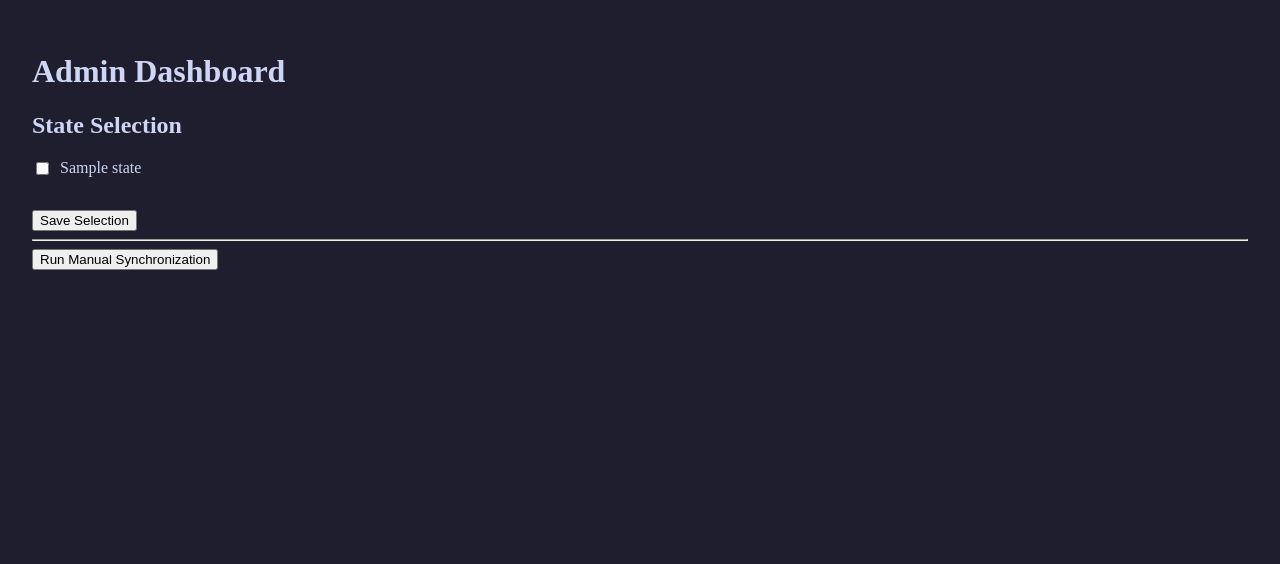
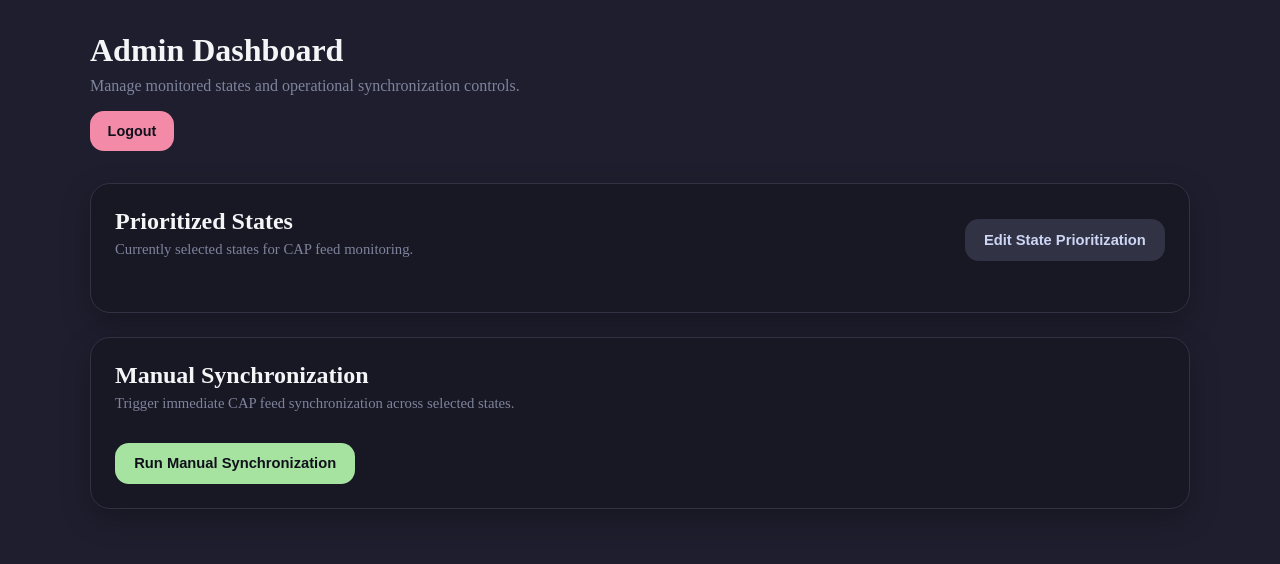
Before and after one commit to FelicityIris/NDMA-GeoAlert-Dashboard, a Flask app: template app/templates/admin/dashboard.html in a window 1280 px wide. Shown: the part 40-604 px from the top of the page. Run offline with Flask 3, Linux system fonts and the light colour scheme; the template is opened without the code that fills it: most values are stand-ins (such as "Sample title", 1, 10 or a date in 2020); parts of the project's set-up code (start-up, migrations or seed data) failed here and were passed over.

Commit message:
feat: redesign admin dashboard

```diff
--- a/app/static/css/style.css
+++ b/app/static/css/style.css
@@ -1,4 +1,5 @@
-html, body {
+html,
+body {
     height: 100vh;
     width: 100vw;
     margin: 0;
@@ -80,14 +81,12 @@ hr {
 .alert-card:hover {
     border-color: #585b70;
     transform: translateY(-2px);
-    box-shadow:
-        0 8px 24px rgba(0, 0, 0, 0.25);
+    box-shadow: 0 8px 24px rgba(0, 0, 0, 0.25);
 }
 
 .alert-card[open] {
     border-color: #7f849c;
-    transition:
-        transform 1s ease,
+    transition: transform 1s ease;
 }
 
 .alert-summary {
@@ -158,8 +157,7 @@ hr {
 .alert-details {
     display: grid;
     grid-template-rows: 0fr;
-    transition:
-        grid-template-rows 0.3s ease;
+    transition: grid-template-rows 0.3s ease;
     background: #11111b;
 }
 
@@ -176,11 +174,7 @@ hr {
 }
 
 .alert-card[open] .alert-details {
-    padding:
-        0
-        1.2rem
-        1.2rem
-        1.2rem;
+    padding: 0 1.2rem 1.2rem 1.2rem;
 }
 
 .alert-headline-box {
@@ -208,8 +202,7 @@ hr {
 
 .alert-detail-grid {
     display: grid;
-    grid-template-columns:
-        repeat(auto-fit, minmax(180px, 1fr));
+    grid-template-columns: repeat(auto-fit, minmax(180px, 1fr));
     gap: 0.75rem;
 }
 
@@ -242,9 +235,7 @@ hr {
 }
 
 .district-tag {
-    padding:
-        0.45rem
-        0.8rem;
+    padding: 0.45rem 0.8rem;
     border-radius: 999px;
     background: #313244;
     color: #cdd6f4;
@@ -327,18 +318,191 @@ hr {
 /* Admin Dashboard */
 
 .admin-container {
+    max-width: 1100px;
+    margin: 0 auto;
     padding: 2rem;
 }
 
+.admin-header {
+    margin-bottom: 2rem;
+}
+
+.admin-header h1 {
+    margin: 0;
+    color: #f5f5f7;
+    font-size: 2rem;
+}
+
+.admin-header p {
+    margin-top: 0.5rem;
+    color: #7f849c;
+}
+
+.admin-card {
+    margin-bottom: 1.5rem;
+    padding: 1.5rem;
+    border-radius: 20px;
+    background: #181825;
+    border: 1px solid #313244;
+    box-shadow: 0 10px 30px rgba(0, 0, 0, 0.25);
+}
+
+.admin-card-header {
+    display: flex;
+    justify-content: space-between;
+    align-items: center;
+    gap: 1rem;
+    margin-bottom: 1rem;
+}
+
+.admin-card-header h2 {
+    margin: 0;
+    color: #f5f5f7;
+}
+
+.admin-card-header p {
+    margin-top: 0.35rem;
+    color: #7f849c;
+    font-size: 0.92rem;
+}
+
+.expand-button,
+.primary-button,
+.sync-button {
+    border: none;
+    border-radius: 14px;
+    padding: 0.8rem 1.2rem;
+    font-size: 0.92rem;
+    font-weight: 600;
+    cursor: pointer;
+    transition:
+        transform 0.15s ease,
+        opacity 0.15s ease;
+}
+
+.expand-button:hover,
+.primary-button:hover,
+.sync-button:hover {
+    transform: translateY(-1px);
+    opacity: 0.9;
+}
+
+.expand-button {
+    background: #313244;
+    color: #cdd6f4;
+}
+
+.primary-button {
+    background: #89b4fa;
+    color: #11111b;
+}
+
+.sync-button {
+    background: #a6e3a1;
+    color: #11111b;
+}
+
+.selected-state-tags {
+    display: flex;
+    flex-wrap: wrap;
+    gap: 0.6rem;
+}
+
+.selected-state-tag {
+    padding: 0.45rem 0.85rem;
+    border-radius: 999px;
+    background: #313244;
+    color: #cdd6f4;
+    font-size: 0.85rem;
+}
+
+.state-editor {
+    max-height: 0;
+    overflow: hidden;
+    opacity: 0;
+    transition:
+        max-height 0.3s ease,
+        opacity 0.2s ease,
+        margin-top 0.2s ease;
+}
+
+.state-editor.expanded {
+    max-height: 1000px;
+    opacity: 1;
+    margin-top: 1.5rem;
+}
+
 .state-list {
-    display: flex;
-    flex-direction: column;
-    gap: 0.5rem;
-    margin-bottom: 2rem;
+    display: grid;
+    grid-template-columns: repeat(auto-fit, minmax(220px, 1fr));
+    gap: 0.75rem;
 }
 
 .state-item {
     display: flex;
     align-items: center;
-    gap: 0.5rem;
+    gap: 0.75rem;
+    padding: 0.9rem;
+    border-radius: 14px;
+    background: #1e1e2e;
+    border: 1px solid #313244;
+    cursor: pointer;
+    transition:
+        border-color 0.15s ease,
+        background 0.15s ease;
 }
+
+.state-item:hover {
+    border-color: #585b70;
+    background: #24273a;
+}
+
+.state-item span {
+    color: #cdd6f4;
+}
+
+.state-item input[type="checkbox"] {
+    width: 18px;
+    height: 18px;
+}
+
+.sticky-save-container {
+    position: sticky;
+    bottom: 1rem;
+    display: flex;
+    justify-content: flex-end;
+    margin-top: 1.5rem;
+    padding-top: 1rem;
+    background: linear-gradient(to top, #181825 70%, transparent);
+}
+
+.sync-link {
+    text-decoration: none;
+}
+
+.admin-header-actions {
+    margin-top: 1rem;
+}
+
+.logout-link {
+    text-decoration: none;
+}
+
+.logout-button {
+    border: none;
+    border-radius: 14px;
+    padding: 0.75rem 1.1rem;
+    background: #f38ba8;
+    color: #11111b;
+    font-size: 0.9rem;
+    font-weight: 700;
+    cursor: pointer;
+    transition:
+        transform 0.15s ease,
+        opacity 0.15s ease;
+}
+
+.logout-button:hover {
+    transform: translateY(-1px);
+    opacity: 0.9;
+}
--- a/app/templates/admin/dashboard.html
+++ b/app/templates/admin/dashboard.html
@@ -1,16 +1,31 @@
-{% extends "base.html" %}
-
-{% block title %}
-Admin Dashboard
-{% endblock %}
-
-{% block content %}
+{% extends "base.html" %} {% block title %} Admin Dashboard {% endblock %} {% block content %}
 <div class="admin-container">
+    <div class="admin-header">
+        <div>
             <h1>Admin Dashboard</h1>
-
+            <p>Manage monitored states and operational synchronization controls.</p>
+            <div class="admin-header-actions">
+                <a href="{{ url_for('admin.admin_logout') }}" class="logout-link">
+                    <button class="logout-button">Logout</button>
+                </a>
+            </div>
+        </div>
+    </div>
+    <div class="admin-card">
+        <div class="admin-card-header">
+            <div>
+                <h2>Prioritized States</h2>
+                <p>Currently selected states for CAP feed monitoring.</p>
+            </div>
+            <button type="button" class="expand-button" id="toggle-state-editor">Edit State Prioritization</button>
+        </div>
+        <div class="selected-state-tags">
+            {% for state in states %} {% if state.is_selected %}
+            <span class="selected-state-tag"> {{ state.state_name }} </span>
+            {% endif %} {% endfor %}
+        </div>
+        <div class="state-editor" id="state-editor">
             <form method="POST" action="{{ url_for('admin.update_states') }}">
-        <h2>State Selection</h2>
-
                 <div class="state-list">
                     {% for state in states %}
                     <label class="state-item">
@@ -18,22 +33,37 @@ Admin Dashboard
                             type="checkbox"
                             name="selected_states"
                             value="{{ state.state_id }}"
-                    {% if state.is_selected %}
-                    checked
-                    {% endif %}
-                >
-                {{ state.state_name }}
+                            {% if state.is_selected %} checked {% endif %} />
+                        <span> {{ state.state_name }} </span>
                     </label>
                     {% endfor %}
                 </div>
-
-        <button type="submit">Save Selection</button>
+                <div class="sticky-save-container">
+                    <button type="submit" class="primary-button">Save State Prioritization</button>
+                </div>
             </form>
-
-    <hr>
-
-    <a href="{{ url_for('admin.admin_ingest') }}">
-        <button>Run Manual Synchronization</button>
+        </div>
+    </div>
+    <div class="admin-card">
+        <div class="admin-card-header">
+            <div>
+                <h2>Manual Synchronization</h2>
+                <p>Trigger immediate CAP feed synchronization across selected states.</p>
+            </div>
+        </div>
+        <a href="{{ url_for('admin.admin_ingest') }}" class="sync-link">
+            <button class="sync-button">Run Manual Synchronization</button>
         </a>
     </div>
+</div>
+<script>
+    const toggleButton = document.getElementById("toggle-state-editor");
+    const stateEditor = document.getElementById("state-editor");
+    toggleButton.addEventListener("click", () => {
+        stateEditor.classList.toggle("expanded");
+        toggleButton.textContent = stateEditor.classList.contains("expanded")
+            ? "Close State Editor"
+            : "Edit State Prioritization";
+    });
+</script>
 {% endblock %}
```
Lines whose indentation alone changed are shown as unchanged.
